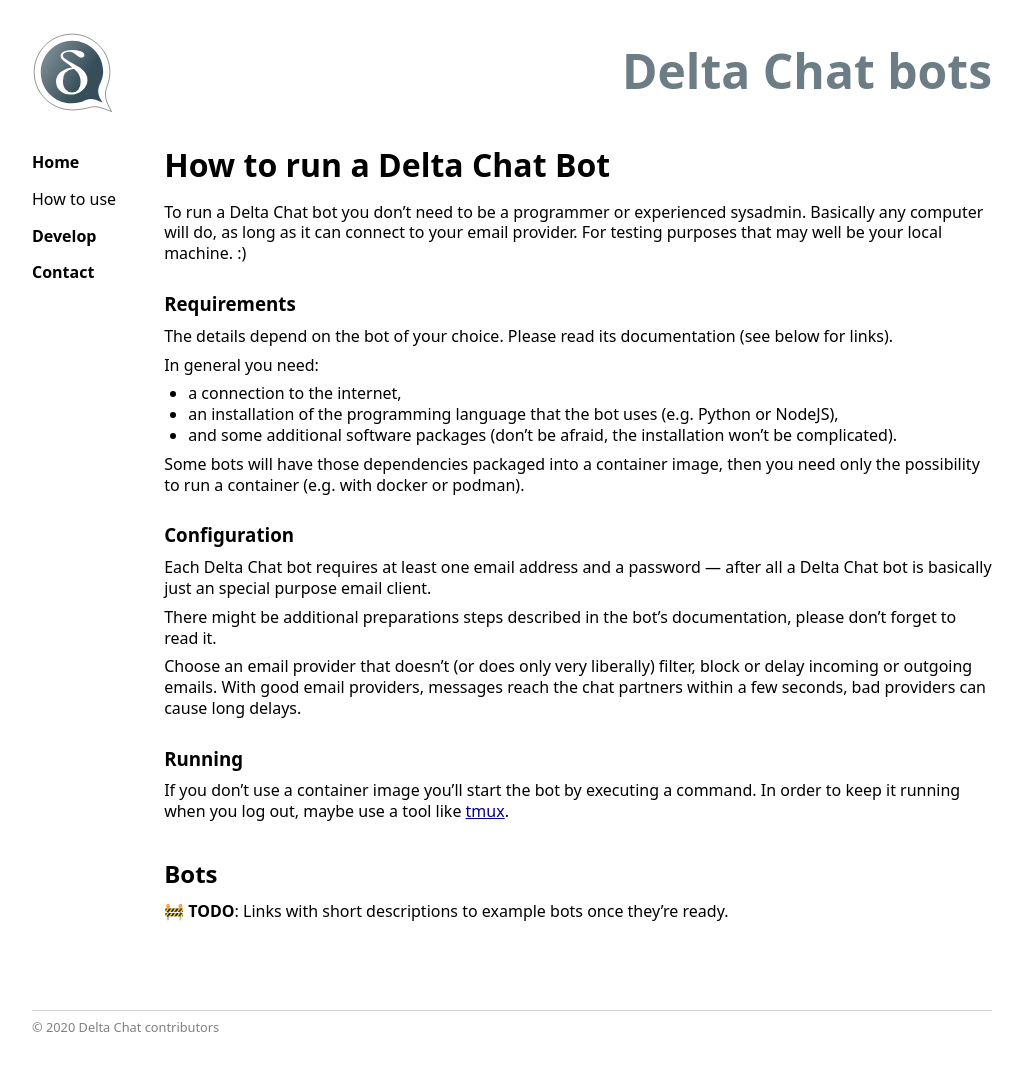
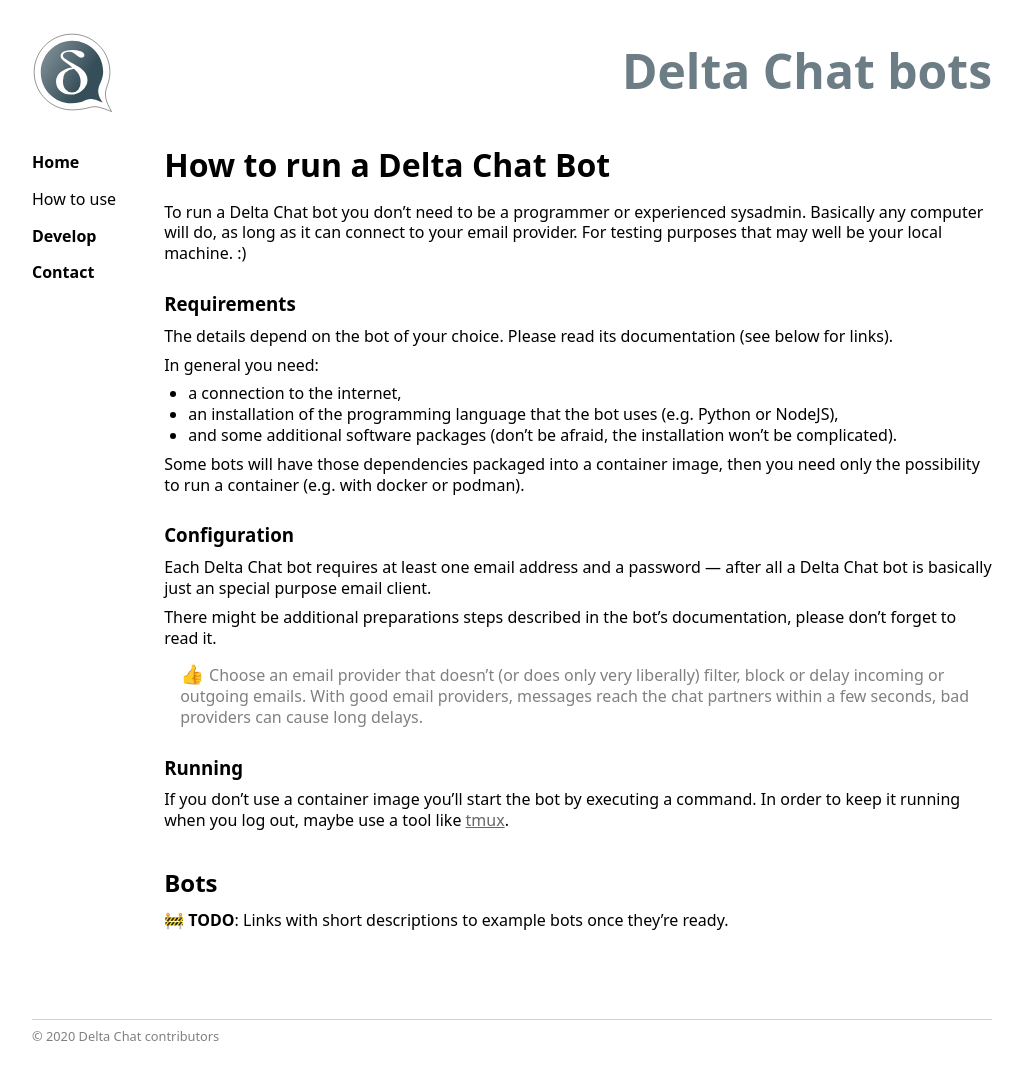
Before and after one commit to deltachat-bot/bot-pages, a Jekyll site: the page built from howto.md, in a window 1280 px wide. Shown: the whole page, without its empty margins (0-1023 px from the left). Built offline with Jekyll 4.4.1, drawn with Linux system fonts in a browser that asks for light colours.

Commit message:
grey links and a css-class for tips.

```diff
--- a/assets/main.css
+++ b/assets/main.css
@@ -29,7 +29,7 @@ ul {
 }
 
 a {
-  color: darkblue;
+  color: #666;
 }
 
 footer {
@@ -90,3 +90,13 @@ header #delta-chat-logo {
   height: 5rem;
   width: 5rem;
 }
+
+.tip {
+  margin: 1rem 0 1rem 1rem;
+  color: grey;
+
+}
+.tip:before {
+  content: "👍  ";
+  font-size: 1.2rem;
+}
```
